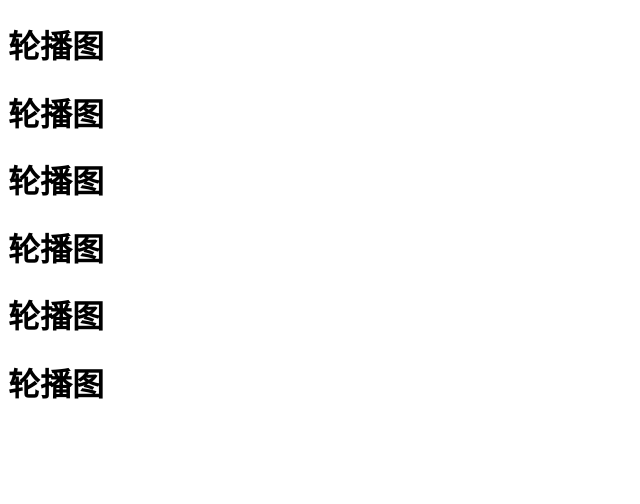
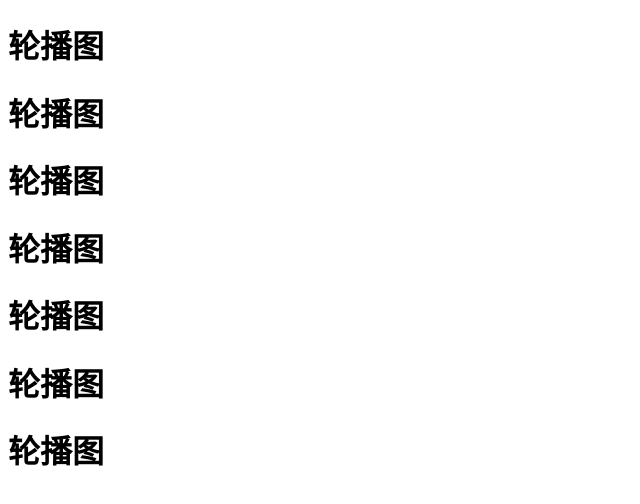
Before and after one commit to dswy888/hello-world, a plain HTML site: page index.html in a window 1280 px wide. Shown: the whole page, without its empty margins (0-640 px from the left). Drawn offline with Linux system fonts and the light colour scheme.

Commit message:
第七次

```diff
--- a/index.html
+++ b/index.html
@@ -15,6 +15,7 @@
     <h1>轮播图</h1>
     <h1>轮播图</h1>
     <h1>轮播图</h1>
+    <h1>轮播图</h1>
 </body>
 
 </html>
```
